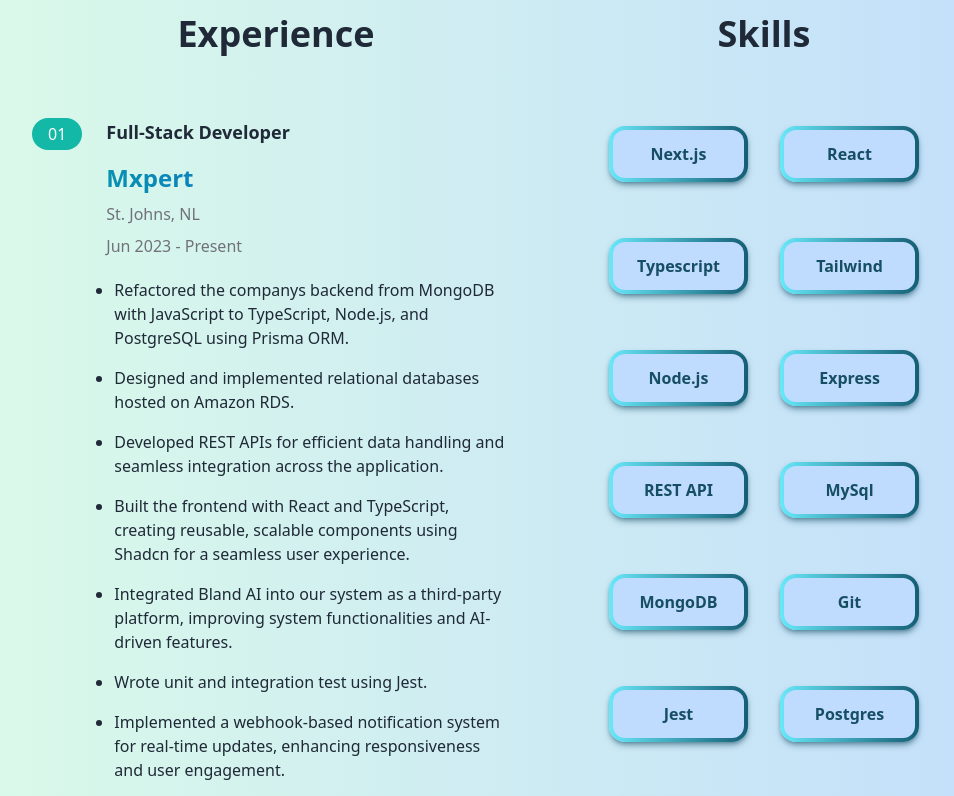
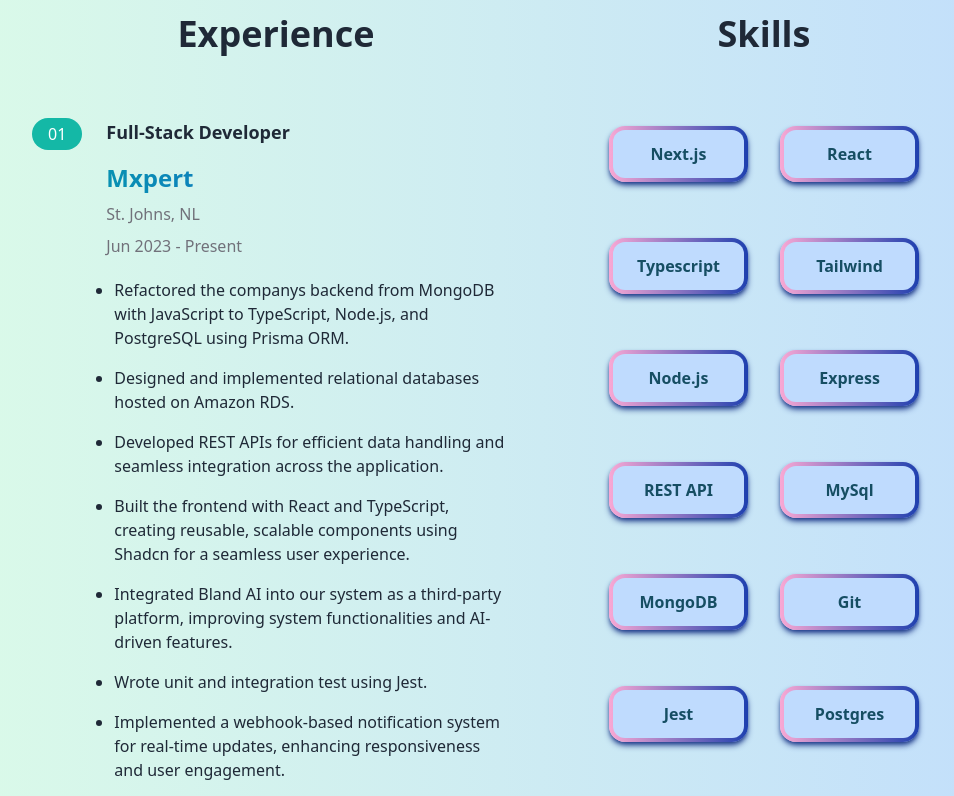
Before and after one commit to rashikashaw/portfolio-website, a Next.js app: page / in a window 1280 px wide. Shown: the part 940-1736 px from the top of the page, without its empty margins (120-1074 px from the left). Built offline with nearby package versions, Linux system fonts and the light colour scheme.

Commit message:
changed tags color

```diff
--- a/src/components/Tags.tsx
+++ b/src/components/Tags.tsx
@@ -5,9 +5,9 @@ type TagProp = {
 export const Tags = (props: TagProp) => {
   const { value } = props;
   return (
-    <div className="mt-10 bg-gradient-to-r from-cyan-300 to-cyan-800 p-1
-    rounded-2xl baseline  dark:bg-gray-800 shadow-md shadow-cyan-900/50 dark:shadow-cyan-400/50">
-      <div className="flex justify-center items-center font-semibold p-3 text-cyan-900 dark:text-cyan-200 px-6
+    <div className="mt-10 bg-gradient-to-r from-pink-300 to-blue-800 p-1
+    rounded-2xl baseline  dark:bg-gray-800 shadow-md shadow-blue-900 dark:shadow-blue-400">
+      <div className="flex justify-center items-center font-semibold p-3 text-cyan-900 dark:text-zinc-300 px-6
       rounded-xl baseline dark:bg-gray-800 bg-blue-200">
         {value}
       </div>
```
